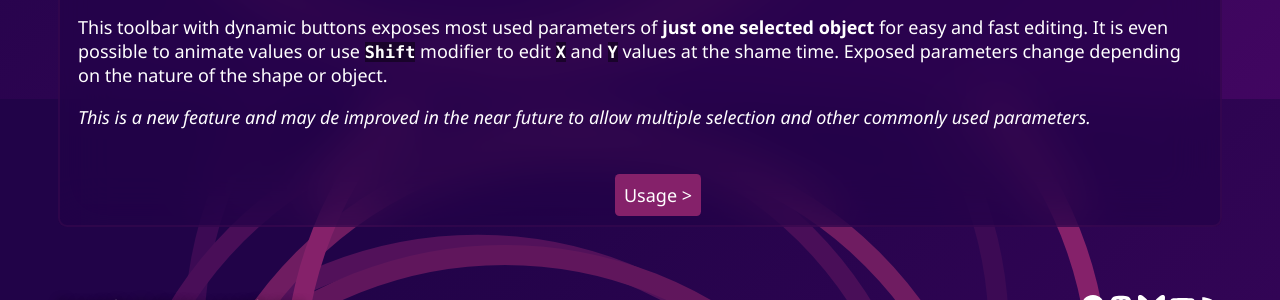
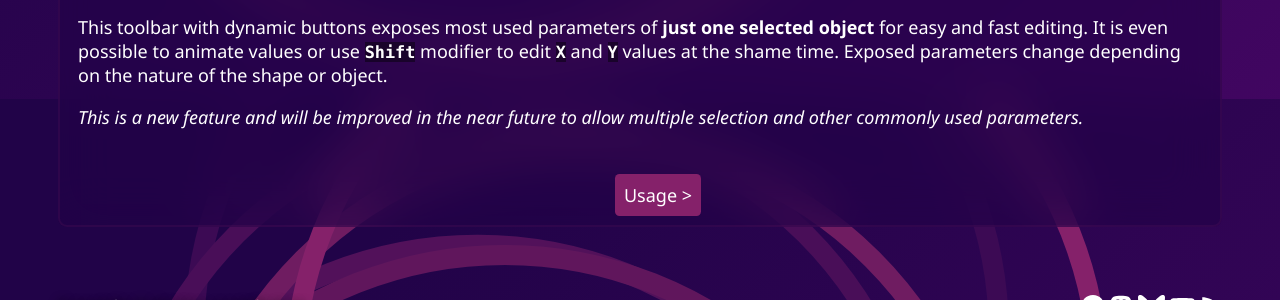
Before and after one commit to friction2d/friction2d.github.io, a Jekyll site: the page built from documentation/userinterface.md, in a window 1280 px wide and 900 px high, scrolled down 10372 px. Shown: the part 529-829 px from the top of the window. Built offline with Jekyll 4.4.1, drawn with Linux system fonts in a browser that asks for light colours.

Commit message:
Fix broken links

```diff
--- a/documentation/userinterface.md
+++ b/documentation/userinterface.md
@@ -104,7 +104,7 @@ The Timeline is where animations and keyframes are managed. Users can control ti
 
 There is an option to filter the hierarchy to edit the objects that are listed.
 
-It is possible to set a **[Blending mode](tips.html#Layer_blending_modes)** for every layer (or object).
+It is possible to set a **[Blending mode](tips.html#layer-blending-modes)** for every layer (or object).
 
 ## Properties
 
@@ -114,7 +114,7 @@ By default the Properties panel displays the attributes of just the selected obj
 
 In the case of selecting a Text object, then a panel with text parameters are shown.
 
-At the bottom of the Properties panel there are a few options to **[easily align objects in the canvas](usage.html#Alignment)** relative to the canvas itself or other shapes.
+At the bottom of the Properties panel there are a few options to **[easily align objects in the canvas](usage.html#alignment)** relative to the canvas itself or other shapes.
 
 ## Assets
 
@@ -171,4 +171,4 @@ It might be important to note that it is also possible to fast edit **Start/End
 
 This toolbar with dynamic buttons exposes most used parameters of **just one selected object** for easy and fast editing. It is even possible to animate values or use `Shift` modifier to edit `X` and `Y` values at the shame time. Exposed parameters change depending on the nature of the shape or object.
 
-*This is a new feature and may de improved in the near future to allow multiple selection and other commonly used parameters.*
+*This is a new feature and will be improved in the near future to allow multiple selection and other commonly used parameters.*
```
Also changed, not shown: documentation/animation_techniques.md (+1 -1 lines), documentation/export.md (+1 -1 lines), documentation/shortcuts.md (+1 -1 lines), documentation/tips.md (+2 -2 lines), documentation/usage.md (+14 -14 lines).
